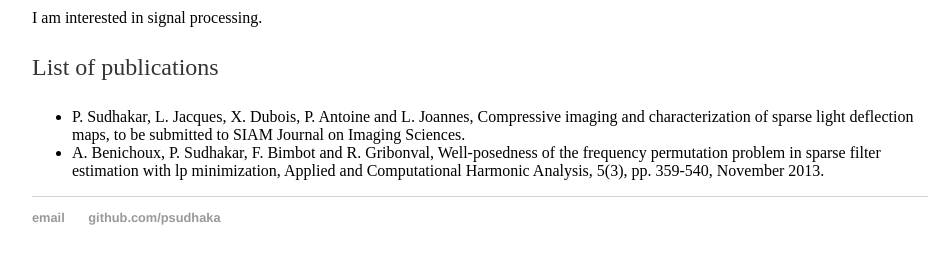
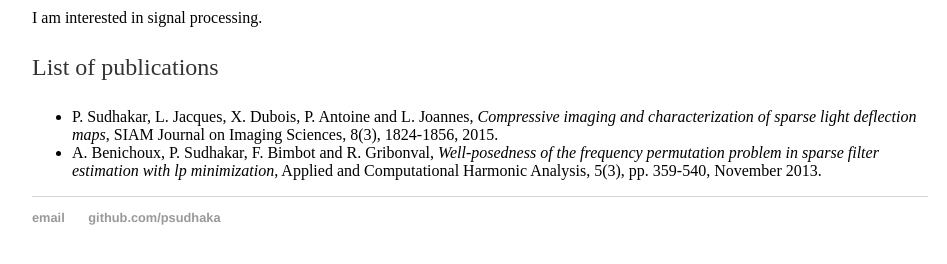
Before and after one commit to psudhaka/psudhaka.github.io, a Jekyll site: the page built from research.html, in a window 1280 px wide. Shown: the part 151-415 px from the top of the page, without its empty margins (160-1107 px from the left). Built offline with Jekyll 4.4.1, drawn with Linux system fonts in a browser that asks for light colours.

Commit message:
Update research.html
Edited publication list

```diff
--- a/research.html
+++ b/research.html
@@ -8,8 +8,8 @@ title: Prasad Sudhakar
 	<p>List of publications</p>
 	<ul class="a">
 
-    <li>P. Sudhakar, L. Jacques, X. Dubois, P. Antoine and L. Joannes, Compressive imaging and characterization of sparse light deflection maps, to be submitted to SIAM Journal on Imaging Sciences.</li>
-    <li>A. Benichoux, P. Sudhakar, F. Bimbot and R. Gribonval, Well-posedness of the frequency permutation problem in sparse filter estimation with lp minimization, Applied and Computational Harmonic Analysis, 5(3), pp. 359-540, November 2013.</li>
+    <li>P. Sudhakar, L. Jacques, X. Dubois, P. Antoine and L. Joannes, <i> Compressive imaging and characterization of sparse light deflection maps</i>, SIAM Journal on Imaging Sciences, 8(3), 1824-1856, 2015.</li>
+    <li>A. Benichoux, P. Sudhakar, F. Bimbot and R. Gribonval, <i>Well-posedness of the frequency permutation problem in sparse filter estimation with lp minimization</i>, Applied and Computational Harmonic Analysis, 5(3), pp. 359-540, November 2013.</li>
 
 	</ul>
 
```
